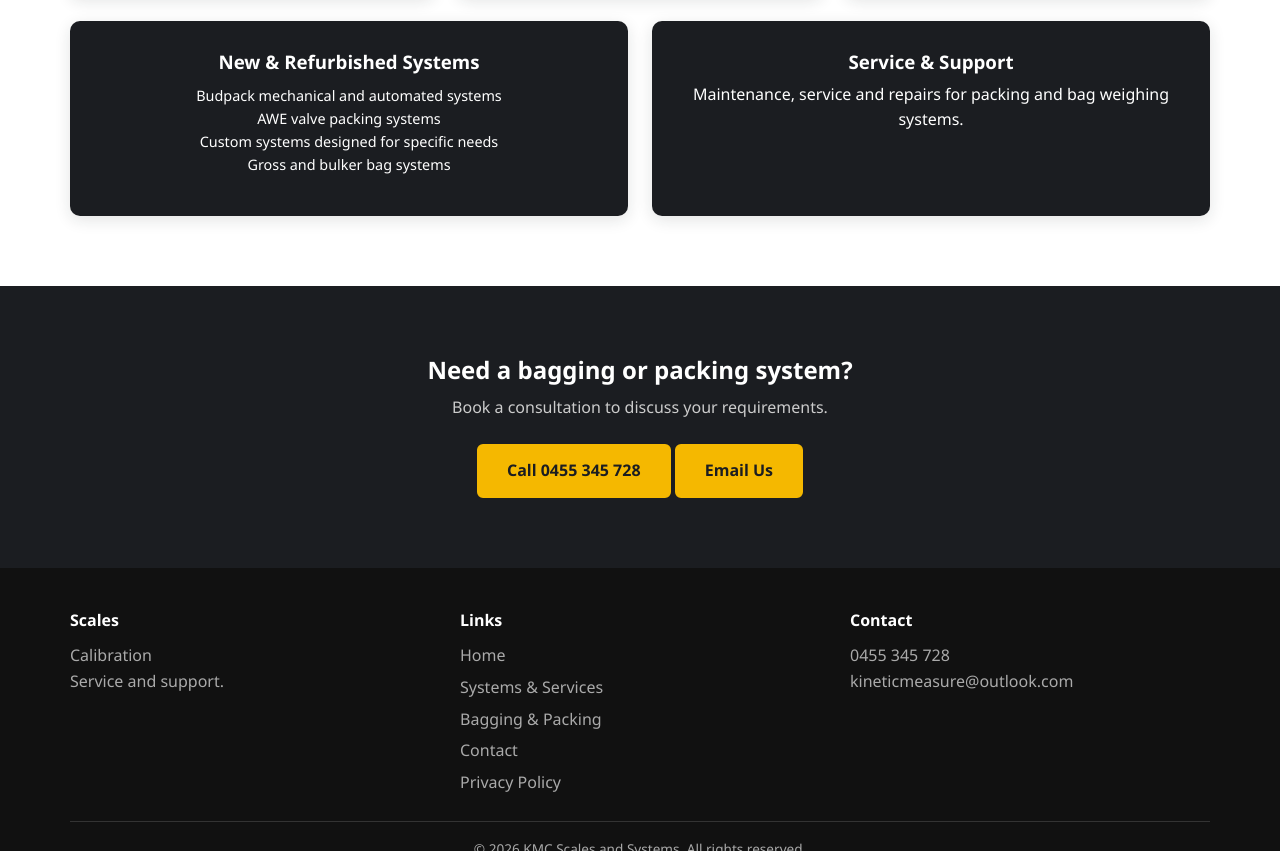
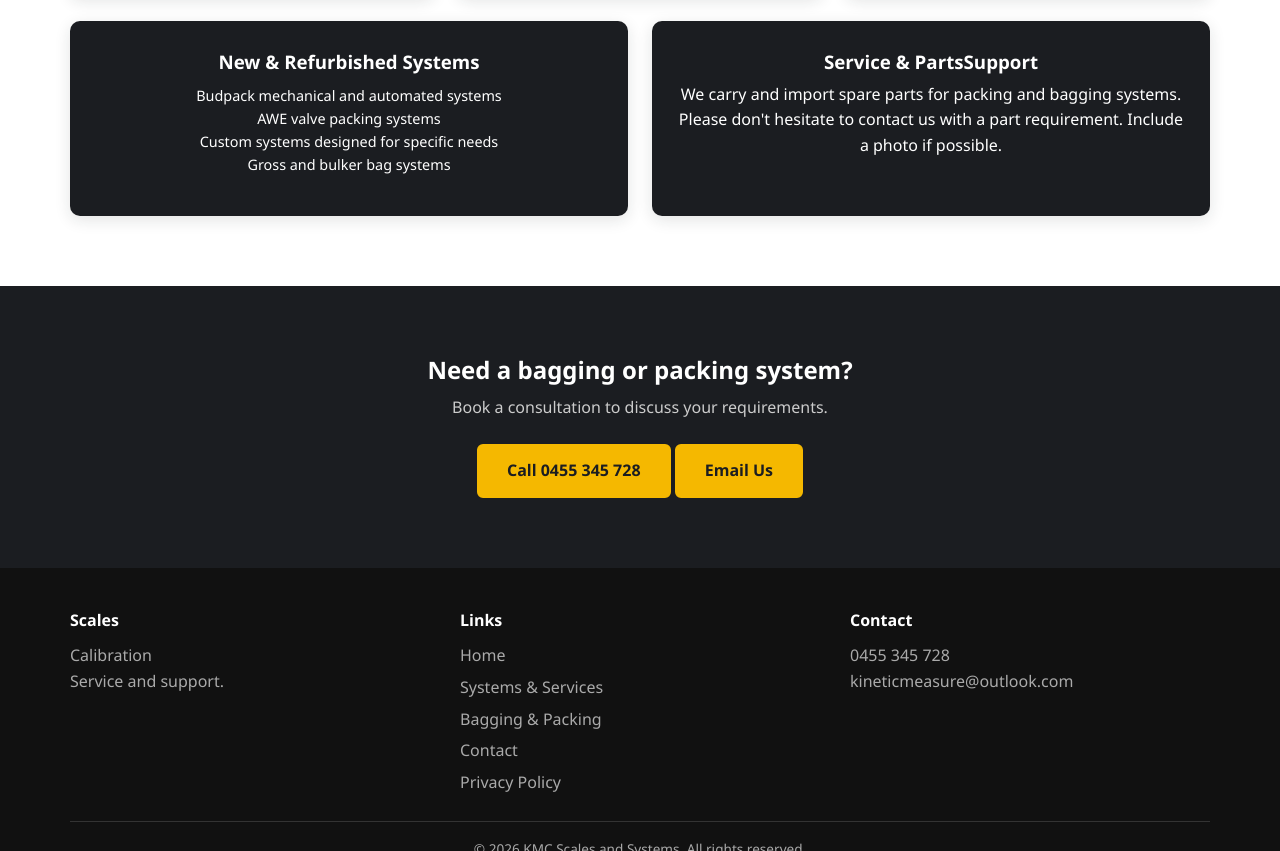
Before and after one commit to timetoenter61-lab/easy-scales, a plain HTML site: page packing.html in a window 1280 px wide. Shown: the part 976-1827 px from the top of the page. Drawn offline with Linux system fonts and the light colour scheme.

Commit message:
Update packing services section with parts availability information

```diff
--- a/packing.html
+++ b/packing.html
@@ -76,8 +76,8 @@
           </ul>
         </article>
         <article class="card service-card">
-          <h3>Service &amp; Support</h3>
-          <p>Maintenance, service and repairs for packing and bag weighing systems.</p>
+          <h3>Service &amp; PartsSupport</h3>
+          <p>We carry and import spare parts for packing and bagging systems. Please don't hesitate to contact us with a part requirement. Include a photo if possible.</p>
         </article>
       </div>
     </div>
```
